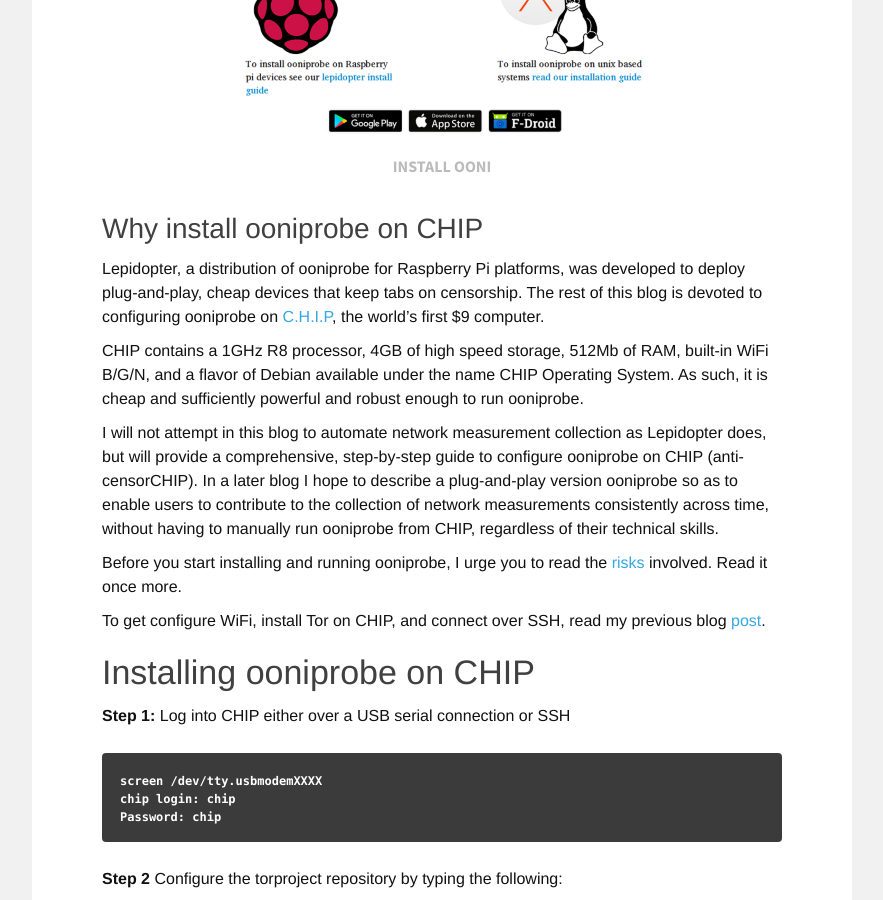
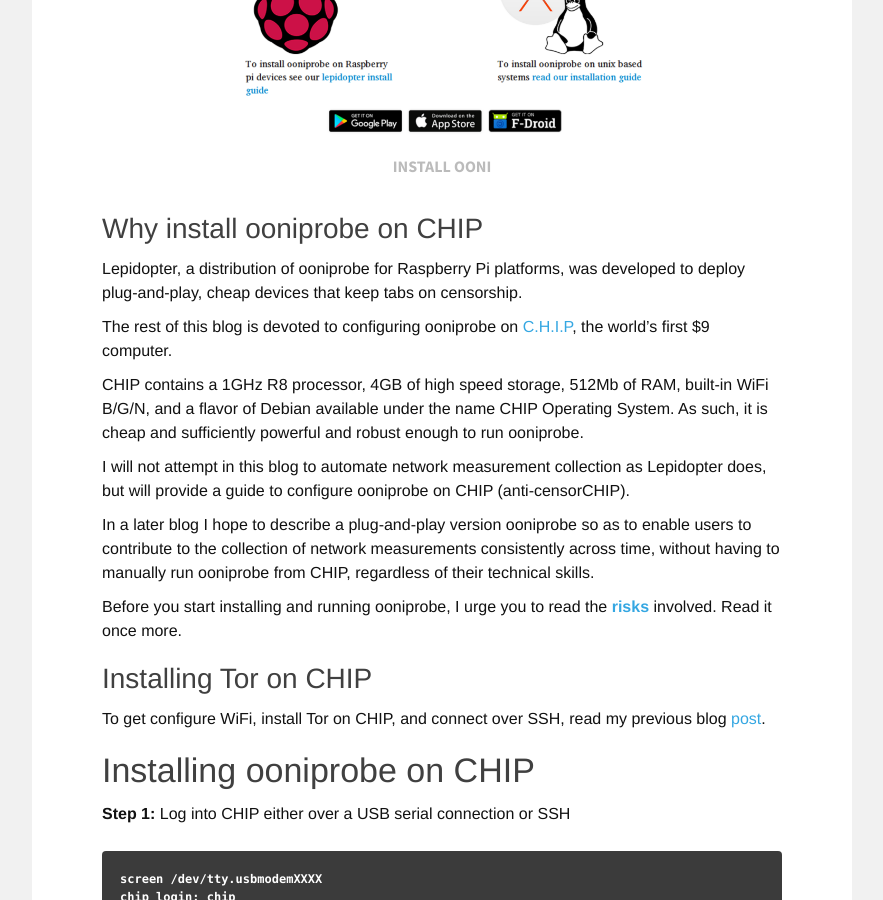
Before and after one commit to snehankekre/snehankekre.github.io, a Jekyll site: the page built from _posts/2017-06-30-anti-censorCHIP.md, in a window 1280 px wide and 900 px high, scrolled down 923 px. Shown: the whole window, without its empty margins (198-1081 px from the left). Built offline with Jekyll 4.4.1, drawn with Linux system fonts in a browser that asks for light colours.

Commit message:
update: formatting

```diff
--- a/_posts/2017-06-30-anti-censorCHIP.md
+++ b/_posts/2017-06-30-anti-censorCHIP.md
@@ -36,13 +36,18 @@
 ## Why install ooniprobe on CHIP
 
 Lepidopter, a distribution of ooniprobe for Raspberry Pi platforms, was developed to deploy plug-and-play, cheap devices that keep tabs on censorship.
+
 The rest of this blog is devoted to configuring ooniprobe on [C.H.I.P](https://getchip.com/pages/chip), the world's first $9 computer.
 
 CHIP contains a 1GHz R8 processor, 4GB of high speed storage, 512Mb of RAM, built-in WiFi B/G/N, and a flavor of Debian available under the name CHIP Operating System. As such, it is cheap and sufficiently powerful and robust enough to run ooniprobe.
 
-I will not attempt in this blog to automate network measurement collection as Lepidopter does, but will provide a comprehensive, step-by-step guide to configure ooniprobe on CHIP (anti-censorCHIP). In a later blog I hope to describe a plug-and-play version ooniprobe so as to enable users to contribute to the collection of network measurements consistently across time, without having to manually run ooniprobe from CHIP, regardless of their technical skills.
+I will not attempt in this blog to automate network measurement collection as Lepidopter does, but will provide a guide to configure ooniprobe on CHIP (anti-censorCHIP).
 
-Before you start installing and running ooniprobe, I urge you to read the [risks](https://ooni.torproject.org/about/risks/) involved. Read it once more.
+In a later blog I hope to describe a plug-and-play version ooniprobe so as to enable users to contribute to the collection of network measurements consistently across time, without having to manually run ooniprobe from CHIP, regardless of their technical skills.
+
+Before you start installing and running ooniprobe, I urge you to read the [**risks**](https://ooni.torproject.org/about/risks/) involved. Read it once more.
+
+## Installing Tor on CHIP
 
 To get configure WiFi, install Tor on CHIP, and connect over SSH, read my previous blog [post](https://snehankekre.github.io/headless-chip).
 
```
